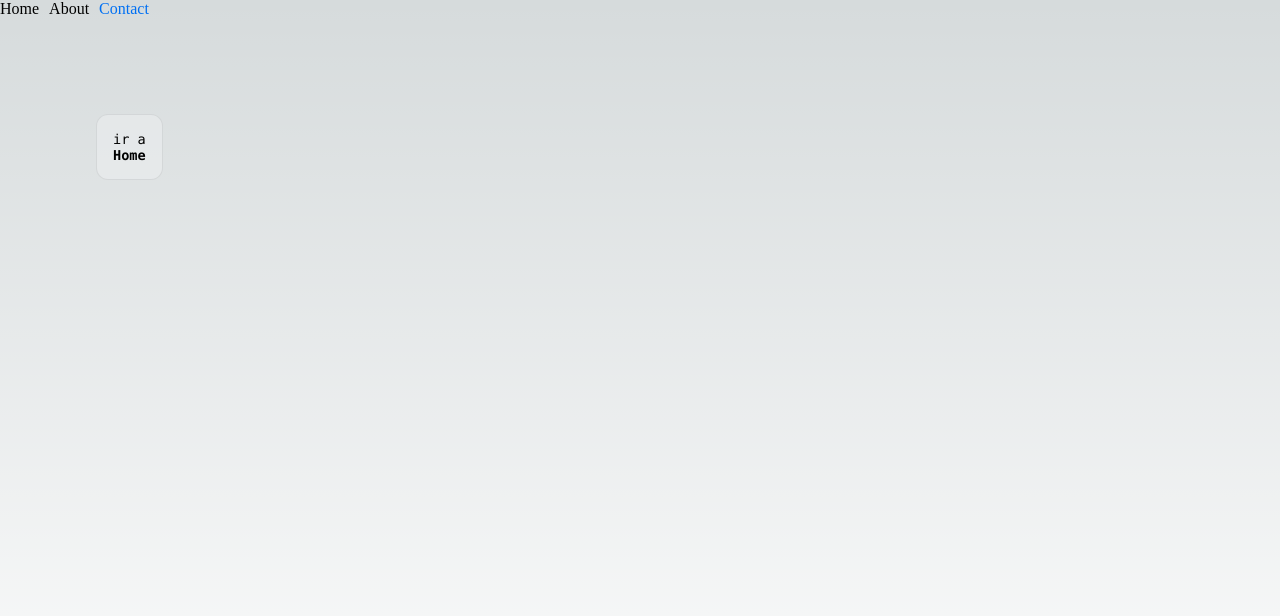
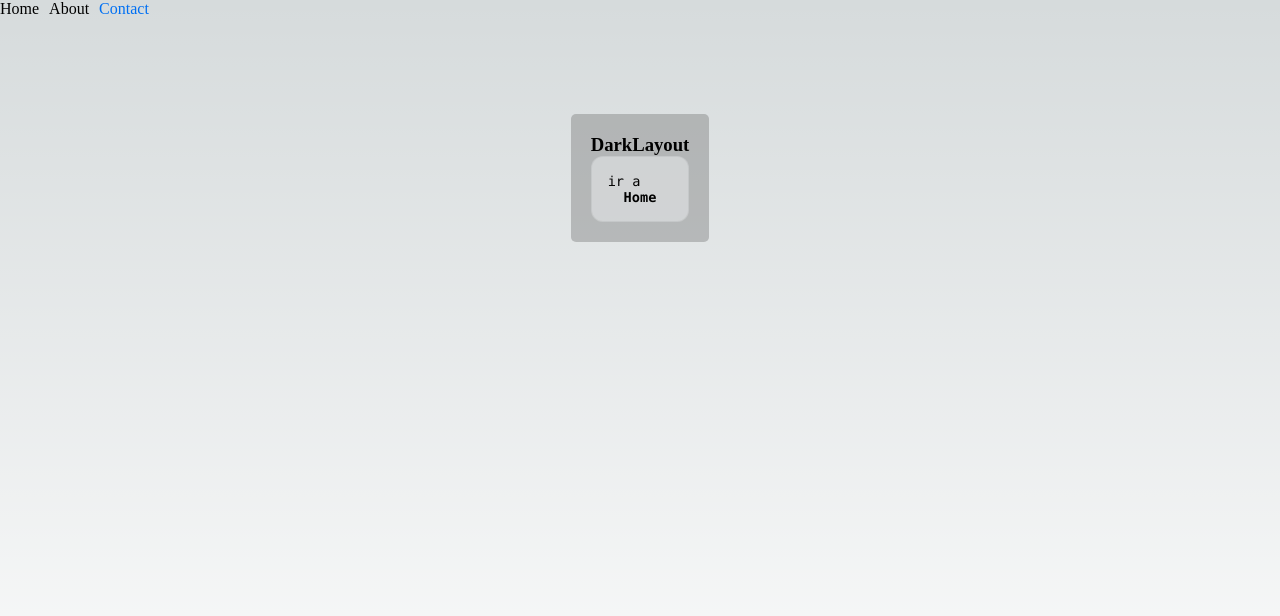
Before and after one commit to Jwilv/repaso-next, a Next.js app: page /contact in a window 1280 px wide. Shown: the top 616 px of the page. Built offline with nearby package versions, Linux system fonts and the light colour scheme.

Commit message:
add getLayout

```diff
--- a/components/layouts/MainLayout.jsx
+++ b/components/layouts/MainLayout.jsx
@@ -1,5 +1,6 @@
 import Head from 'next/head'
 import styles from './MainLayout.module.css'
+import { Navbar } from '../Navbar'
 
 export const MainLayout = ({ children }) => {
     return (
@@ -10,6 +11,7 @@ export const MainLayout = ({ children }) => {
                 <meta name="viewport" content="width=device-width, initial-scale=1" />
                 <link rel="icon" href="/favicon.ico" />
             </Head>
+            <Navbar />
             <main className={styles.main}>
                 {children}
             </main>
--- a/pages/_app.js
+++ b/pages/_app.js
@@ -1,9 +1,8 @@
-import { Navbar } from '@/components/Navbar'
 import '@/styles/globals.css'
 
 export default function App({ Component, pageProps }) {
-  return (<>
-    <Navbar />
-    <Component {...pageProps} />
-  </>)
+
+  const getLayout = Component.getLayout || ((page) => page);
+
+  return getLayout( <Component {...pageProps} /> )
 }
--- a/pages/contact/index.jsx
+++ b/pages/contact/index.jsx
@@ -1,17 +1,28 @@
 import Link from 'next/link'
 import { MainLayout } from '@/components/layouts/MainLayout'
+import { DarkLayout } from '@/components/layouts/DarkLayout'
 
 const ContactPage = () => {
     return (
-        <MainLayout>
+        <>
             <div className='description' >
                 <p>
                     ir a
                     <code className='code'><Link href='/'>Home</Link></code>
                 </p>
             </div>
-        </MainLayout>
+        </>
     )
 }
 
+ContactPage.getLayout = function getLayout(page){
+ return (
+     <MainLayout>
+        <DarkLayout>
+            {page}
+        </DarkLayout>
+     </MainLayout>
+ )
+}
+
 export default ContactPage
```
